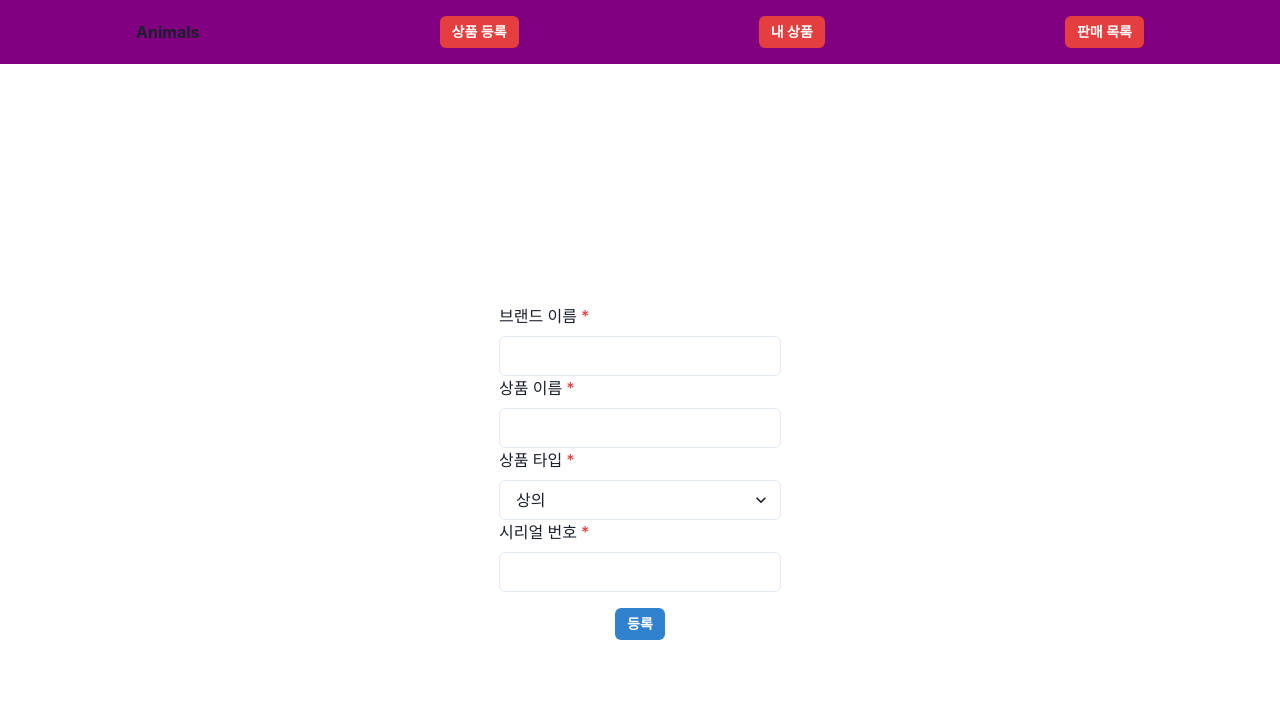
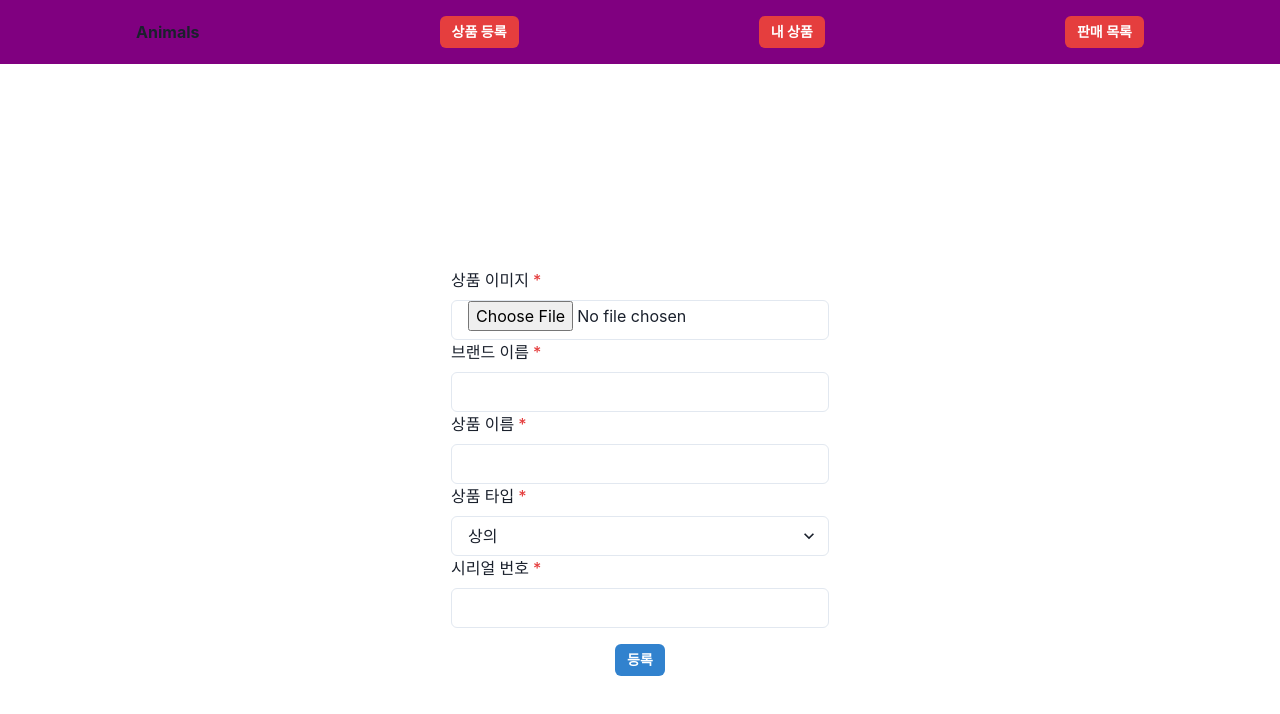
Before and after one commit to rhddbsghks/MZGZ, a React (Create React App) app in the folder frontend/: page / in a window 1280 px wide. Shown: the top 714 px of the page. Built offline with nearby package versions, Linux system fonts and the light colour scheme; what web3 would draw is missing.

Commit message:
product image upload and preview function

```diff
--- a/frontend/src/App.js
+++ b/frontend/src/App.js
@@ -1,4 +1,3 @@
-import logo from "./logo.svg";
 import "./App.css";
 import { BrowserRouter, Routes, Route } from "react-router-dom";
 
--- a/frontend/src/components/ModalContentBody.js
+++ b/frontend/src/components/ModalContentBody.js
@@ -1,4 +1,4 @@
-import React, { useEffect } from "react";
+import React from "react";
 import { Text, Image, Heading, Flex, Square, Box } from "@chakra-ui/react";
 
 const ModalContentBody = ({
@@ -17,9 +17,11 @@ const ModalContentBody = ({
             src={`img/1.jpg`}
           />
         </Square>
-        <Box flex='1' m='auto'>
-          <Text fontsize='lg' fontWeight='bold' color='gray'>{brand}</Text>
+        <Box flex='1' m='auto' overflow='auto' p='auto'>
+          <Text fontSize='lg' fontWeight='bold' color='gray'>{brand}</Text>
           <Heading>{name}</Heading>
+          <Text fontSize='lg'><strong>소유자: </strong> {account}</Text>
+          <Text fontSize='lg'><strong>시리얼번호: </strong> {serialNum}</Text>
         </Box>
       </Flex>
     </>
--- a/frontend/src/components/MyProductCard.js
+++ b/frontend/src/components/MyProductCard.js
@@ -1,5 +1,5 @@
 import React, { useEffect } from "react";
-import { Flex, Text, Button, Box, Image, Modal, ModalOverlay, useDisclosure, ModalFooter, ModalContent, ModalCloseButton, ModalBody, ModalHeader, Heading } from "@chakra-ui/react";
+import { Flex, Text, Button, Box, Image, Modal, ModalOverlay, useDisclosure, ModalFooter, ModalContent, ModalCloseButton, ModalBody, ModalHeader, Heading, Spacer } from "@chakra-ui/react";
 import { saleProductContract, web3 } from "../web3Config";
 import ModalContentBody from "./ModalContentBody";
 
@@ -11,7 +11,6 @@ const MyProductCard = ({
   serialNum,
   account,
 }) => {
-  const WEI = 1000000000000000000;
   const { isOpen, onOpen, onClose} = useDisclosure();
   const onClickSell = async () => {
     try {
@@ -51,6 +50,7 @@ const MyProductCard = ({
 
           <Modal isOpen={isOpen} onClose={onClose}
             motionPreset='slideInBottom'
+            size='4xl'
           >
             <ModalOverlay />
             <ModalContent>
@@ -65,11 +65,12 @@ const MyProductCard = ({
                   account={account}
                 />
               </ModalBody>
-
+              <hr />
               <ModalFooter>
                 <Heading fontSize='lg'>
                   제품을 판매하시겠습니까?
                 </Heading>
+                <Spacer />
                 <Button
                 size="lg" colorScheme='facebook' mt="auto"
                 onClick={onClickSell}
--- a/frontend/src/routes/main.js
+++ b/frontend/src/routes/main.js
@@ -1,4 +1,4 @@
-import React, { useRef } from "react";
+import React, { useEffect, useRef, useState } from "react";
 import {
   Box,
   Button,
@@ -7,16 +7,48 @@ import {
   FormControl,
   FormLabel,
   Select,
+  Image,
+  Container,
+  Stack
 } from "@chakra-ui/react";
 import { mintProductContract } from "../web3Config";
 
 const Main = ({ account }) => {
+  const [file, setFile] = useState('');
+  const [previewURL, setPreviewURL] = useState('');
+  const [preview,setPreview] = useState(null);
+
+  const productImage = useRef();
   const productBrand = useRef();
   const productName = useRef();
   const productType = useRef();
   const productSerial = useRef();
 
+
+  useEffect(() => {
+    if (file !== '') {
+      setPreview(<Image src={previewURL} boxSize='sm' objectFit='cover' m='auto' />);
+    }
+    return () => {
+
+    }
+  }, [previewURL])
+
+  const handleFileOnChange = (event) => {//파일 불러오기
+    event.preventDefault();
+    let file = event.target.files[0];
+    let reader = new FileReader();
+
+    reader.onloadend = (e) => {
+      setFile(file);
+      setPreviewURL(reader.result);
+    }
+    if(file)
+      reader.readAsDataURL(file);
+  }
+
   const onClickMint = async () => {
+
     console.log(productBrand.current.value);
     console.log(productType.current.value);
     console.log(productSerial.current.value);
@@ -25,6 +57,7 @@ const Main = ({ account }) => {
 
       const response = await mintProductContract.methods
         .mintProduct(
+          productImage.current.value,
           productBrand.current.value,
           productName.current.value,
           productType.current.value,
@@ -34,7 +67,6 @@ const Main = ({ account }) => {
 
       console.log(response);
       alert("등록이 완료되었습니다.");
-      // response.events.returnValues.tokenId
     } catch (error) {
       console.log(error);
     }
@@ -49,11 +81,17 @@ const Main = ({ account }) => {
       flexDirection="column"
     >
       <Box>
-        {/* {newAnimalType ? (
-          <AnimalCard animalType={newAnimalType} />
-        ) : (
-          <span>lets go</span>
-        )} */}
+        <Stack>
+          {preview}
+        </Stack>
+        <FormControl isRequired>
+          <FormLabel htmlFor="brand-new">상품 이미지</FormLabel>
+          <Input
+          id="file" type="file" ref={productImage}
+          accept='image/jpg,impge/png,image/jpeg,image/gif'
+          onChange={handleFileOnChange}
+          />
+        </FormControl>
         <FormControl isRequired>
           <FormLabel htmlFor="brand-new">브랜드 이름</FormLabel>
           <Input id="brand-new" type="text" ref={productBrand} />
@@ -69,6 +107,7 @@ const Main = ({ account }) => {
             <option>하의</option>
             <option>신발</option>
             <option>악세사리</option>
+            <option>기타</option>
           </Select>
         </FormControl>
         <FormControl isRequired>
```
Also changed, not shown: frontend/src/components/SaleProductCard.js (+1 -3 lines).
